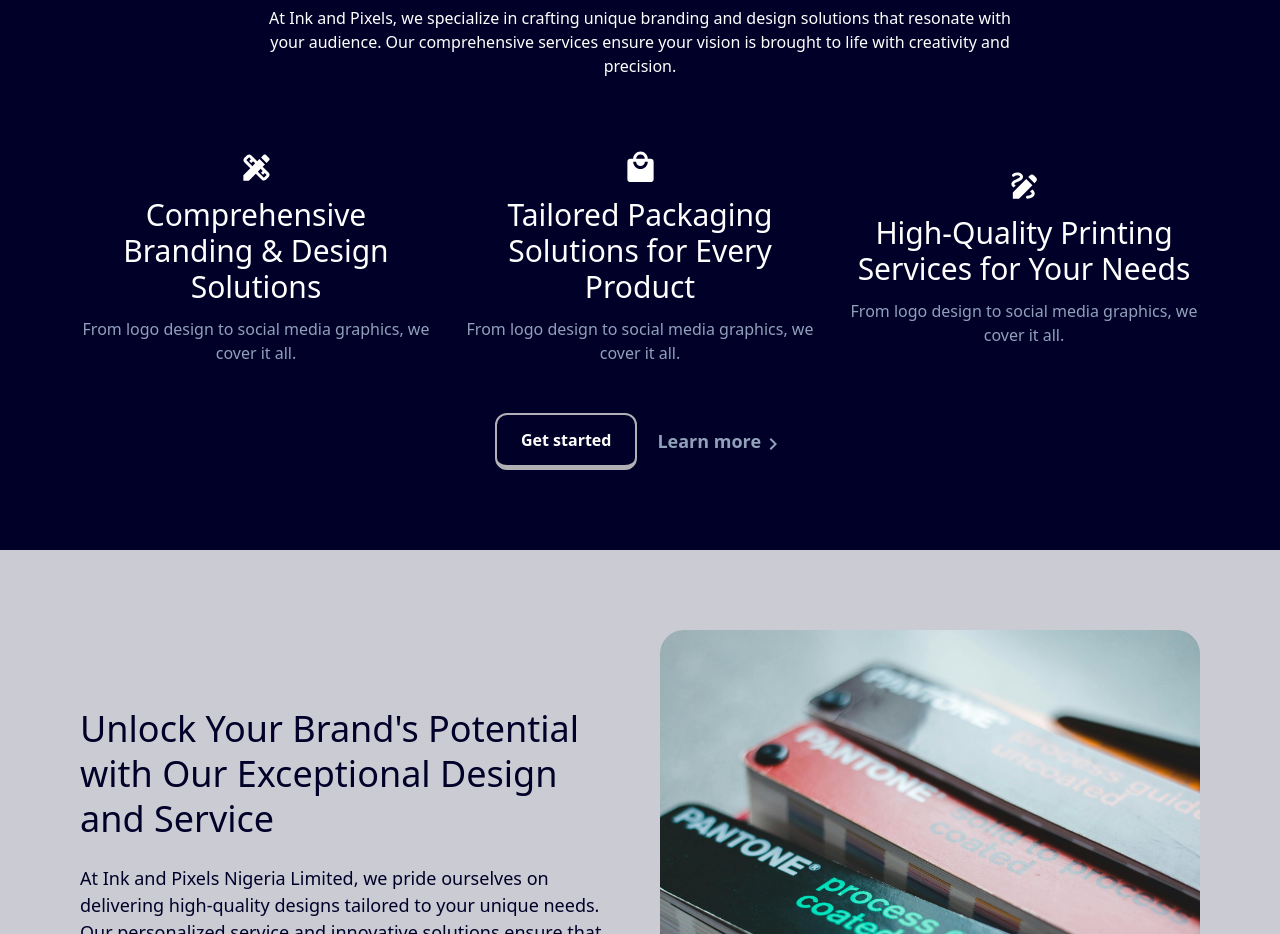
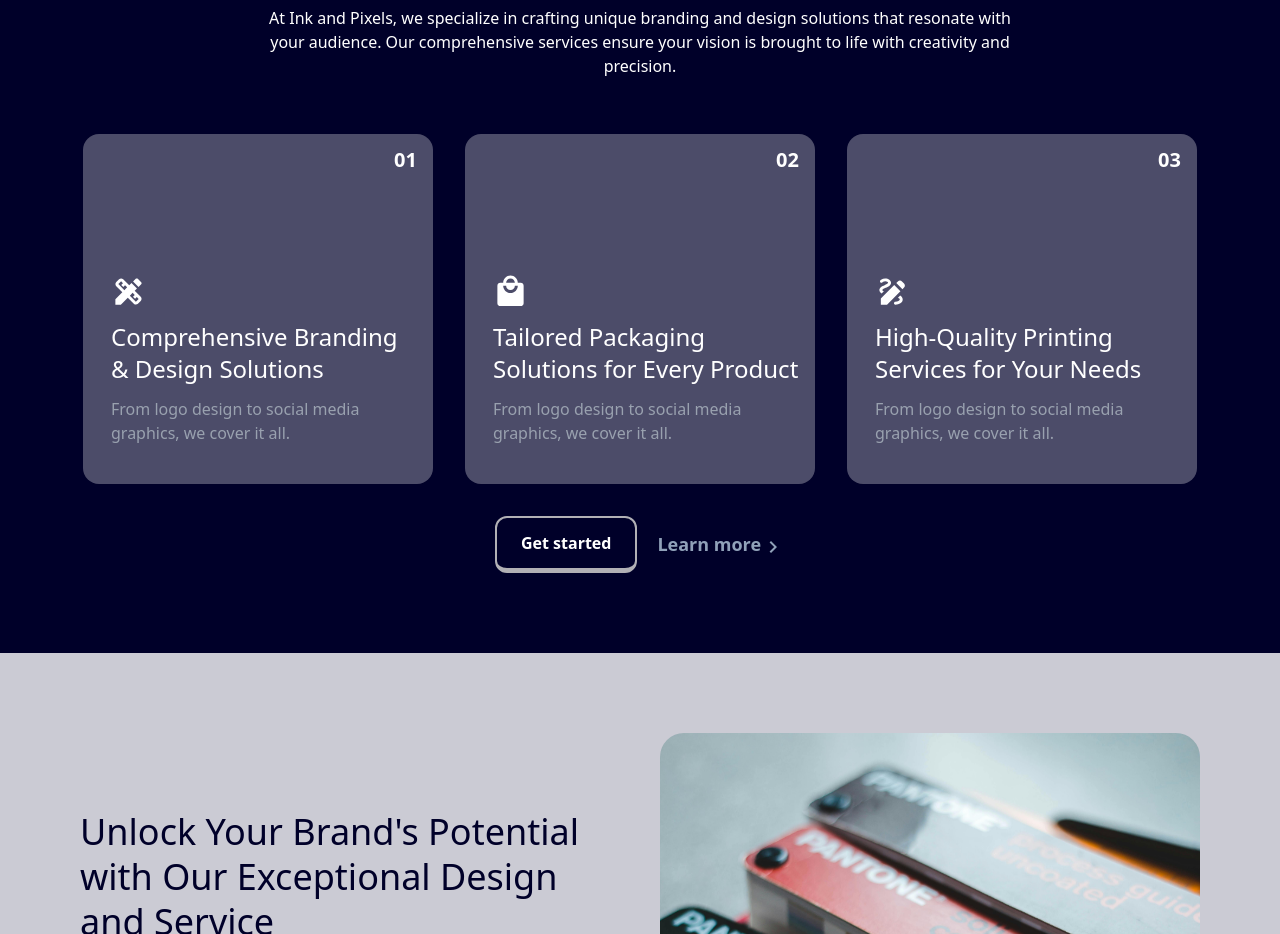
Before and after one commit to Tez-cyber/inks_pixels, a React (Vite) app: page / in a window 1280 px wide. Shown: the part 1780-2714 px from the top of the page. Built offline with nearby package versions, Linux system fonts and the light colour scheme.

Commit message:
Adjusted innovate section

```diff
--- a/src/components/landing/innovateSection.jsx
+++ b/src/components/landing/innovateSection.jsx
@@ -47,17 +47,22 @@ export const InnovateSection = () => {
                     </p>
                 </section>
                 {/* GRID SECTION */}
-                <section className="mt-10 grid grid-cols-1 gap-8 text-center items-center md:grid-cols-2 lg:grid-cols-3">
+                <section className="mt-10 grid grid-cols-1 gap-8 items-center md:grid-cols-2 lg:grid-cols-3">
                     {
                         gridDetails.map((detail, index) => (
-                            <div key={index} className="flex flex-col gap-3 my-4">
-                                <div className="">
-                                    <i>{detail.icon}</i>
+                            <div key={index} className="relative h-[350px] w-[350px] bg-lightBlue rounded-2xl p-3">
+                                <div className="absolute right-4 top-3 font-bold text-xl">
+                                    0{index + 1}
                                 </div>
-                                <h2 className="text-2xl lg:text-3xl">
-                                    {detail.title}
-                                </h2>
-                                <p className="text-slate-400">{detail.text}</p>
+                                <div className="flex flex-col gap-3 p-4 h-full absolute mt-28">
+                                    <div className="">
+                                        <i>{detail.icon}</i>
+                                    </div>
+                                    <h2 className="text-2xl">
+                                        {detail.title}
+                                    </h2>
+                                    <p className="text-gray-400">{detail.text}</p>
+                                </div>
                             </div>
                         ))
                     }
```
